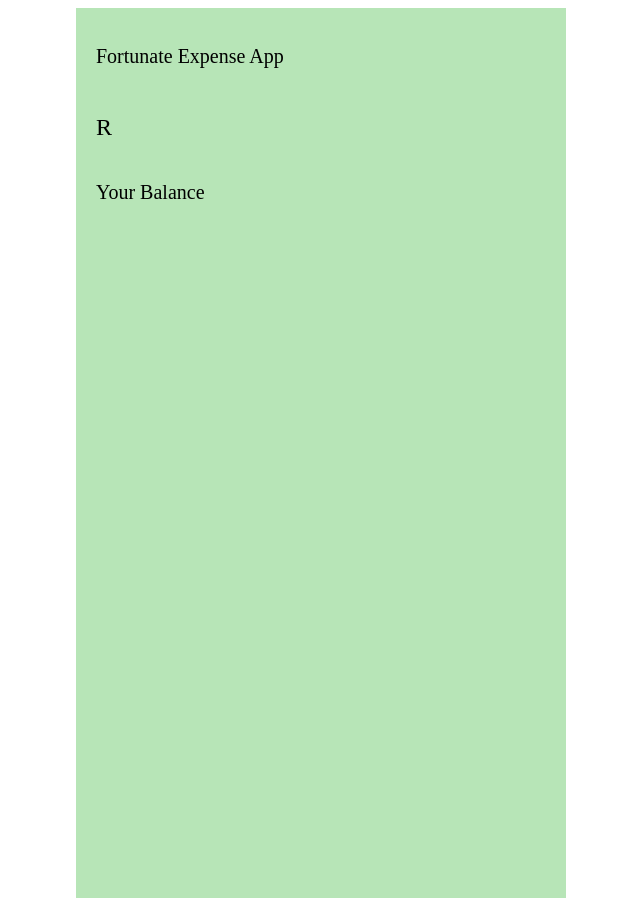
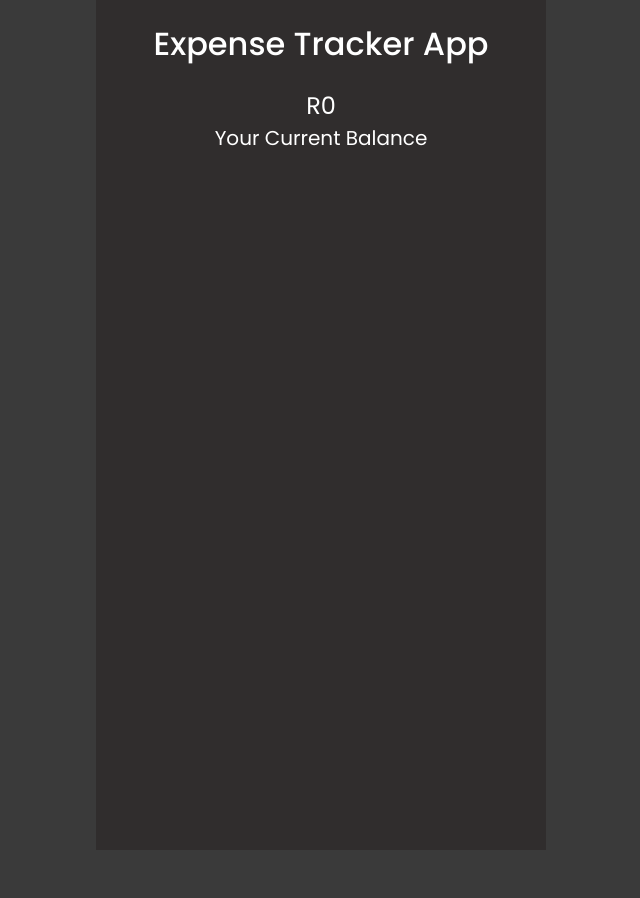
Before and after one commit to Fortunate05/Fortunate-Expense-Tracker-App, a plain HTML site: page index.html in a window 1280 px wide. Shown: the whole page, without its empty margins (319-959 px from the left). After the commit the page ends 850 px from the top, so only its background shows below. Drawn offline with Linux system fonts and the light colour scheme.

Commit message:
add container for box

```diff
--- a/index.html
+++ b/index.html
@@ -1,29 +1,28 @@
 <!DOCTYPE html>
 <html lang="en">
+
 <head>
     <meta charset="UTF-8">
     <meta http-equiv="X-UA-Compatible" content="IE=edge">
     <meta name="viewport" content="width=device-width, initial-scale=1.0">
     <title>Fortunate App</title>
     <link rel="stylesheet" href="style.css">
+    <script src="/script.js"></script>
 </head>
+
 <body>
-<div class="Container">
+    <div class="container">
         <div class="box">
             <section class="box_upper">
-            <h1>Fortunate Expense App</h1>
-        </section>
+                <h1>Expense Tracker App</h1>
 
                 <div class="balance">
-            <h2>R</h2>
-            <h3>Your Balance</h3>
+                    <h2>R0</h2>
+                    <h3>Your Current Balance</h3>
                 </div>
-
+            </section>
         </div>
     </div>
+</body>
 
-
-
-<script src="/script.js"></script>
-</body>
 </html>
--- a/style.css
+++ b/style.css
@@ -1,24 +1,41 @@
+/* font google */
+@import url('https://fonts.googleapis.com/css2?family=Poppins:ital,wght@0,100;0,200;0,300;0,400;0,500;0,600;0,700;0,800;0,900;1,300;1,500;1,800&display=swap');
+
 :root{
-    background-color: white
+    --primary: #3a3a3a;
+    --primary-dark: #302d2d;
+    --green: #008104;
+    --red: #ff0000;
+}
+/* global setting */
+*{
+    margin: 0;
+    padding: 0;
+    box-sizing: border-box;
+}
+html{
+    font-family: 'Poppins',sans-serif;
 }
 body{
-font-family: 'Times New Roman', Times, serif;
+    background-color: var(--primary);
 }
-.Container{
+.container{
     display:grid;
     place-items:center;
     height: 100vh;
 }
 .box
 {
-    background-color: rgb(183, 229, 183);
-    width:450px;
+    background-color: white;
+    width:  450px;
     height: 850px;
     padding: 20px;
+    background-color: var(--primary-dark);
+    color: white;
 }
 h1{
     font-weight: 500;
-    font-size: 20px;
+    font-size: 32px;
 }
 h2{
     font-weight: 400;
@@ -28,11 +45,12 @@ h3{
     font-weight: 400;
     font-size: 20px;
 }
-.box_upper,.balance{
+.box_upper,
+.balance{
     display: flex;
     flex-direction: column;
-    justify-content: center;
+    align-items: center;
 }
 .balance{
-    margin-top: 10px;
+    margin-top: 20px;
 }
```
Lines whose indentation alone changed are shown as unchanged.
